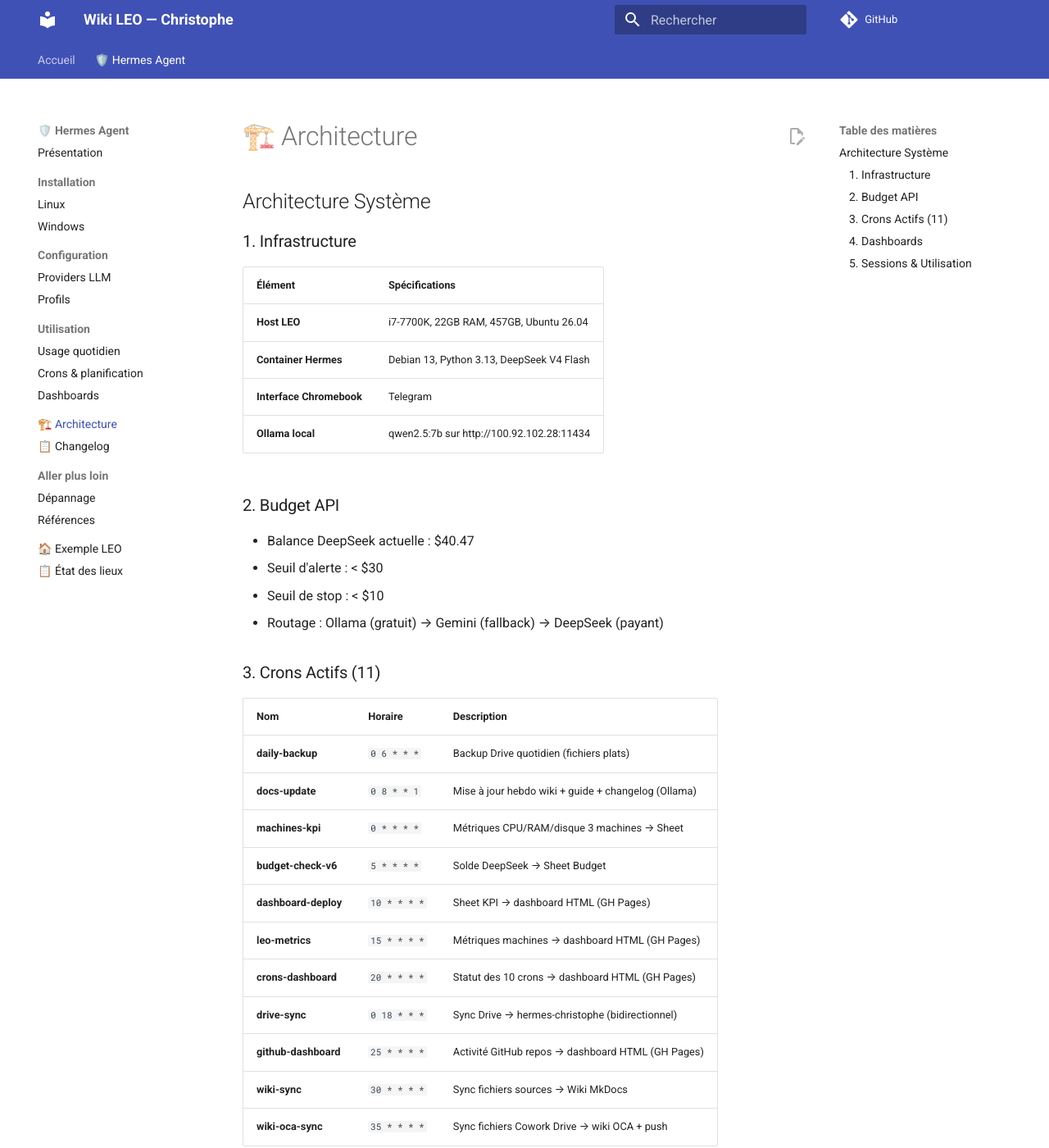
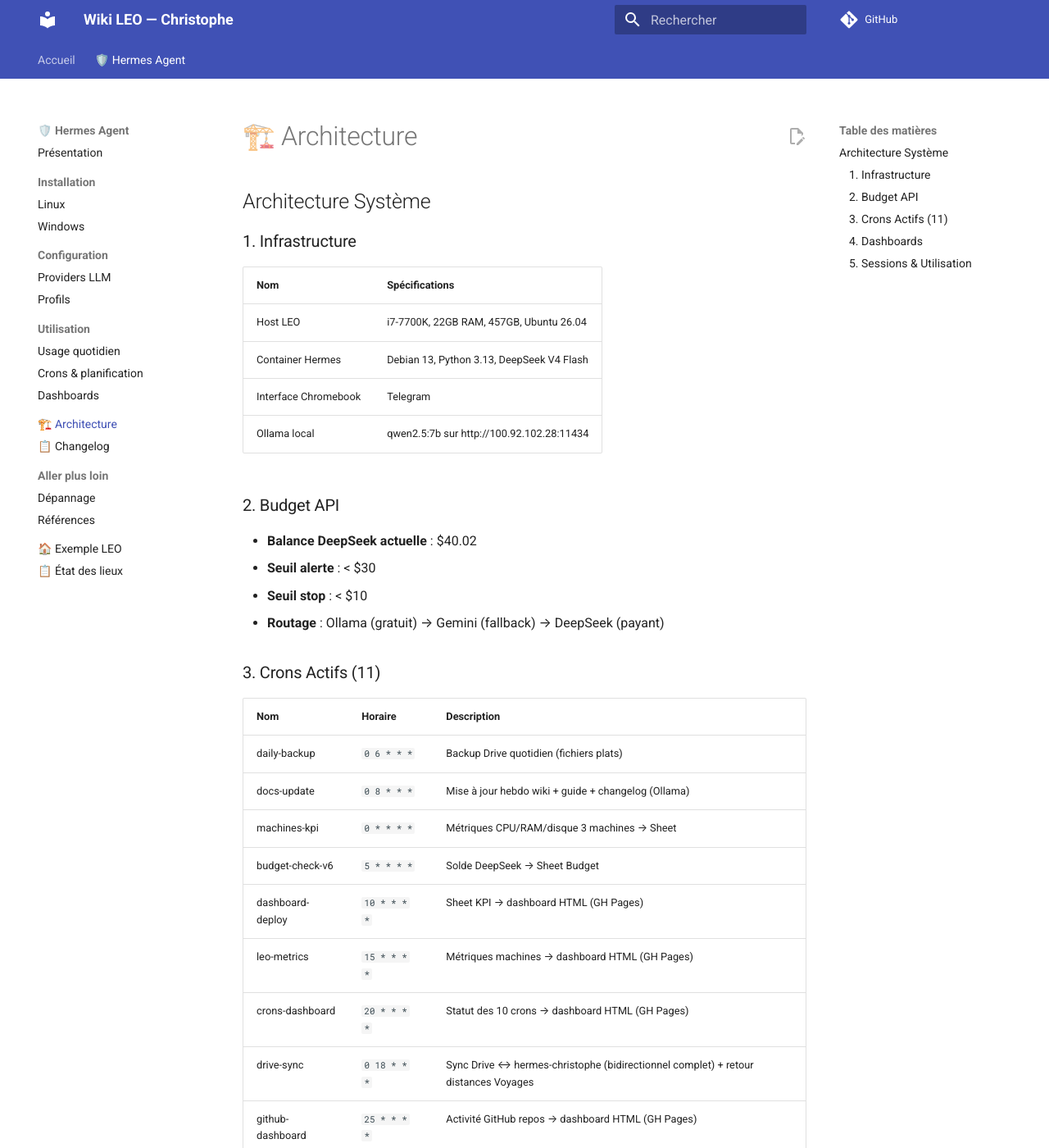
Before and after one commit to christophedanhier-hash/hermes-wiki, an MkDocs documentation site: the page built from docs/hermes/architecture.md, in a window 1280 px wide and 1400 px high. Shown: the whole window at 82% size. Built offline with MkDocs 1.6.1 and Material for MkDocs 9.7.7, drawn with Linux system fonts in a browser that asks for light colours; comment, search, counter and statistics services are not loaded; some of the changed text lies outside the part shown.

Commit message:
docs: màj architecture + leo-architecture + changelog 15/06

```diff
--- a/docs/hermes/architecture.md
+++ b/docs/hermes/architecture.md
@@ -2,35 +2,35 @@
 
 ### 1. Infrastructure
 
-| Élément | Spécifications |
+| **Nom** | **Spécifications** |
 | --- | --- |
-| **Host LEO** | i7-7700K, 22GB RAM, 457GB, Ubuntu 26.04 |
-| **Container Hermes** | Debian 13, Python 3.13, DeepSeek V4 Flash |
-| **Interface Chromebook** | Telegram |
-| **Ollama local** | qwen2.5:7b sur http://100.92.102.28:11434 |
+| Host LEO | i7-7700K, 22GB RAM, 457GB, Ubuntu 26.04 |
+| Container Hermes | Debian 13, Python 3.13, DeepSeek V4 Flash |
+| Interface Chromebook | Telegram |
+| Ollama local | qwen2.5:7b sur http://100.92.102.28:11434 |
 
 ### 2. Budget API
 
-- Balance DeepSeek actuelle : $40.47
-- Seuil d'alerte : < $30
-- Seuil de stop : < $10
-- Routage : Ollama (gratuit) → Gemini (fallback) → DeepSeek (payant)
+- **Balance DeepSeek actuelle** : $40.02
+- **Seuil alerte** : < $30
+- **Seuil stop** : < $10
+- **Routage** : Ollama (gratuit) → Gemini (fallback) → DeepSeek (payant)
 
 ### 3. Crons Actifs (11)
 
 | Nom | Horaire | Description |
 | --- | --- | --- |
-| **daily-backup** | `0 6 * * *` | Backup Drive quotidien (fichiers plats) |
-| **docs-update** | `0 8 * * 1` | Mise à jour hebdo wiki + guide + changelog (Ollama) |
-| **machines-kpi** | `0 * * * *` | Métriques CPU/RAM/disque 3 machines → Sheet |
-| **budget-check-v6** | `5 * * * *` | Solde DeepSeek → Sheet Budget |
-| **dashboard-deploy** | `10 * * * *` | Sheet KPI → dashboard HTML (GH Pages) |
-| **leo-metrics** | `15 * * * *` | Métriques machines → dashboard HTML (GH Pages) |
-| **crons-dashboard** | `20 * * * *` | Statut des 10 crons → dashboard HTML (GH Pages) |
-| **drive-sync** | `0 18 * * *` | Sync Drive → hermes-christophe (bidirectionnel) |
-| **github-dashboard** | `25 * * * *` | Activité GitHub repos → dashboard HTML (GH Pages) |
-| **wiki-sync** | `30 * * * *` | Sync fichiers sources → Wiki MkDocs |
-| **wiki-oca-sync** | `35 * * * *` | Sync fichiers Cowork Drive → wiki OCA + push |
+| daily-backup | `0 6 * * *` | Backup Drive quotidien (fichiers plats) |
+| docs-update | `0 8 * * *` | Mise à jour hebdo wiki + guide + changelog (Ollama) |
+| machines-kpi | `0 * * * *` | Métriques CPU/RAM/disque 3 machines → Sheet |
+| budget-check-v6 | `5 * * * *` | Solde DeepSeek → Sheet Budget |
+| dashboard-deploy | `10 * * * *` | Sheet KPI → dashboard HTML (GH Pages) |
+| leo-metrics | `15 * * * *` | Métriques machines → dashboard HTML (GH Pages) |
+| crons-dashboard | `20 * * * *` | Statut des 10 crons → dashboard HTML (GH Pages) |
+| drive-sync | `0 18 * * *` | Sync Drive ↔ hermes-christophe (bidirectionnel complet) + retour distances Voyages |
+| github-dashboard | `25 * * * *` | Activité GitHub repos → dashboard HTML (GH Pages) |
+| wiki-sync | `30 * * * *` | Sync fichiers sources → Wiki MkDocs |
+| wiki-oca-sync | `35 * * * *` | Sync fichiers Cowork Drive → wiki OCA + push |
 
 ### 4. Dashboards
 
```
Also changed, not shown: other parts of docs/hermes/architecture.md (+3 -3 lines), docs/hermes/changelog.md (+32 -6 lines), docs/hermes/leo-architecture.md (+23 -2 lines).
